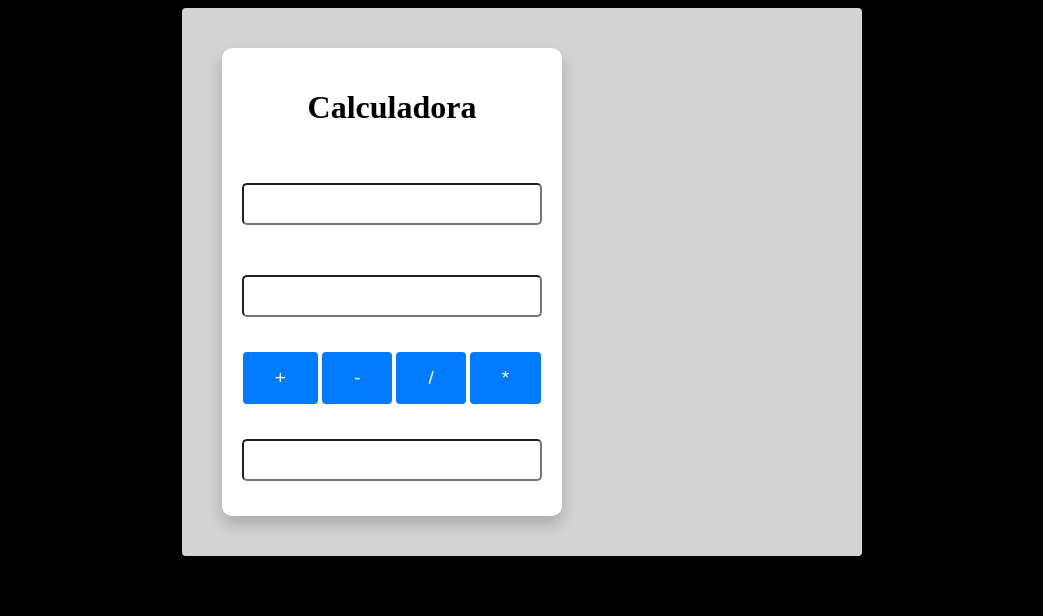
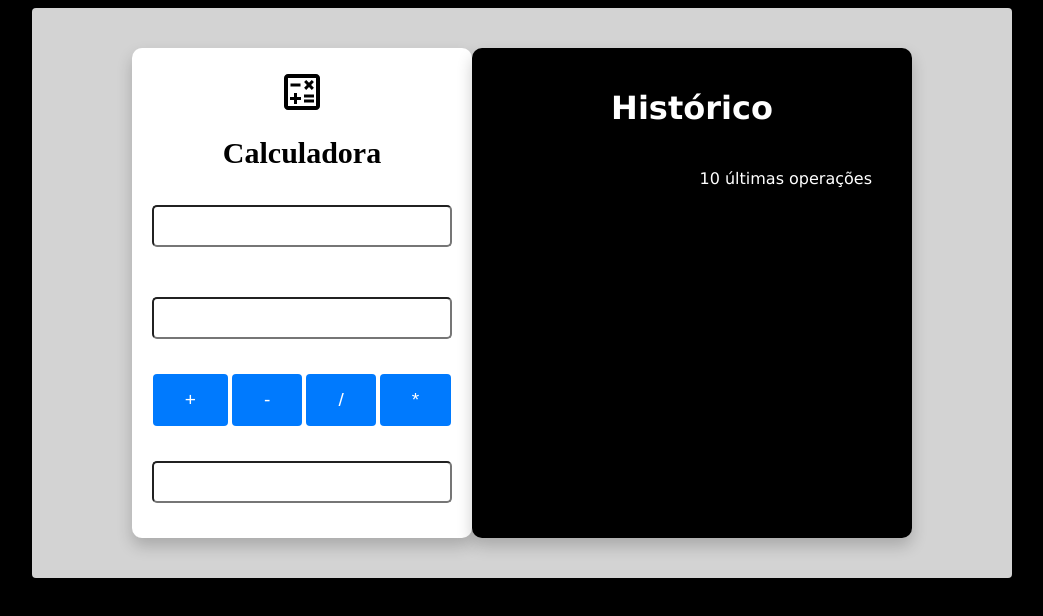
Before and after one commit to FelipePaterni/bootcamp-devjr-modulo3-calc, a plain HTML site: page index.html in a window 1280 px wide. Shown: the whole page, without its empty margins (118-1161 px from the left). Drawn offline with Linux system fonts and the light colour scheme.

Commit message:
closes #5,#6 - add calculator layout enhancements with title and history display

```diff
--- a/index.html
+++ b/index.html
@@ -9,7 +9,8 @@
   <body>
     <div class="container">
       <div class="calc">
-        <h1>Calculadora</h1>
+        <object data="calculate-icon.svg" type="image/svg+xml"></object>
+        <h1 class="calc-title">Calculadora</h1>
 
         <input type="number" id="num1" />
         <input type="number" id="num2" />
@@ -21,7 +22,15 @@
         </div>
         <input type="text" readonly id="output" />
       </div>
-      <div class="history"></div>
+      <div class="history" >
+        <h1 class="history-title">Histórico</h1>
+        <div class="last-operations">
+          10 últimas operações
+          <div id="history">
+
+          </div>
+        </div>
+      </div>
     </div>
 
     <script src="script.js"></script>
--- a/script.js
+++ b/script.js
@@ -1,23 +1,29 @@
-function calc(char){
+function calc(char) {
   var num1 = parseInt(document.getElementById("num1").value);
   var num2 = parseInt(document.getElementById("num2").value);
   var output;
   switch (char) {
-    case '+':
+    case "+":
       output = num1 + num2;
       break;
-    case '-':
+    case "-":
       output = num1 - num2;
       break;
-    case '*':
+    case "*":
       output = num1 * num2;
       break;
-    case '/':
-        output = num1 / num2 ;
+    case "/":
+      output = num1 / num2;
       break;
+  }
+  document.getElementById("output").value = output;
 
+  var newHistory =  "<p>" + num1 + " " + char + " " + num2 + " = " + output + "</p>";
+
+  var history = document.getElementById("history");
+history.innerHTML = newHistory + history.innerHTML;
+
+  if (history.children.length > 10) {
+    history.removeChild(history.childNodes[10]);
   }
-
-
-  document.getElementById("output").value = output;
 }
--- a/style.css
+++ b/style.css
@@ -31,14 +31,16 @@ body{
 
 }
 .container{
-    width: 600px;
+    width: 900px;
+    background-color: #d3d3d3;
     display: flex;
     flex-direction:  row;
-    align-items: center;
+
+    justify-content: center;
     padding: 40px;
     margin: auto;
     border-radius: 4px;
-    background-color: #d3d3d3;
+
 }
 .calc{
     width: 300px;
@@ -51,6 +53,29 @@ body{
     border-radius: 10px;
     box-shadow: 0 8px 16px rgba(0, 0, 0, 0.2);
 }
+.calc-title{
+    font-size: 30px;
+    font-weight: 700;
+    margin: 0;
+}
+
 .history{
 
+    background-color: #000000;
+    color: #fff;
+    width: 400px;
+    padding: 20px;
+    border-radius: 10px;
+    box-shadow: 0 8px 16px rgba(0, 0, 0, 0.2);
+
+    font-family: Verdana, Geneva, Tahoma, sans-serif;
 }
+.history-title{
+    display: flex;
+    justify-content: center;
+}
+
+.last-operations{
+    text-align: right;
+    padding: 20px;
+}
```
Also changed, not shown: calculate-icon.svg (added). Lines whose indentation alone changed are shown as unchanged.
